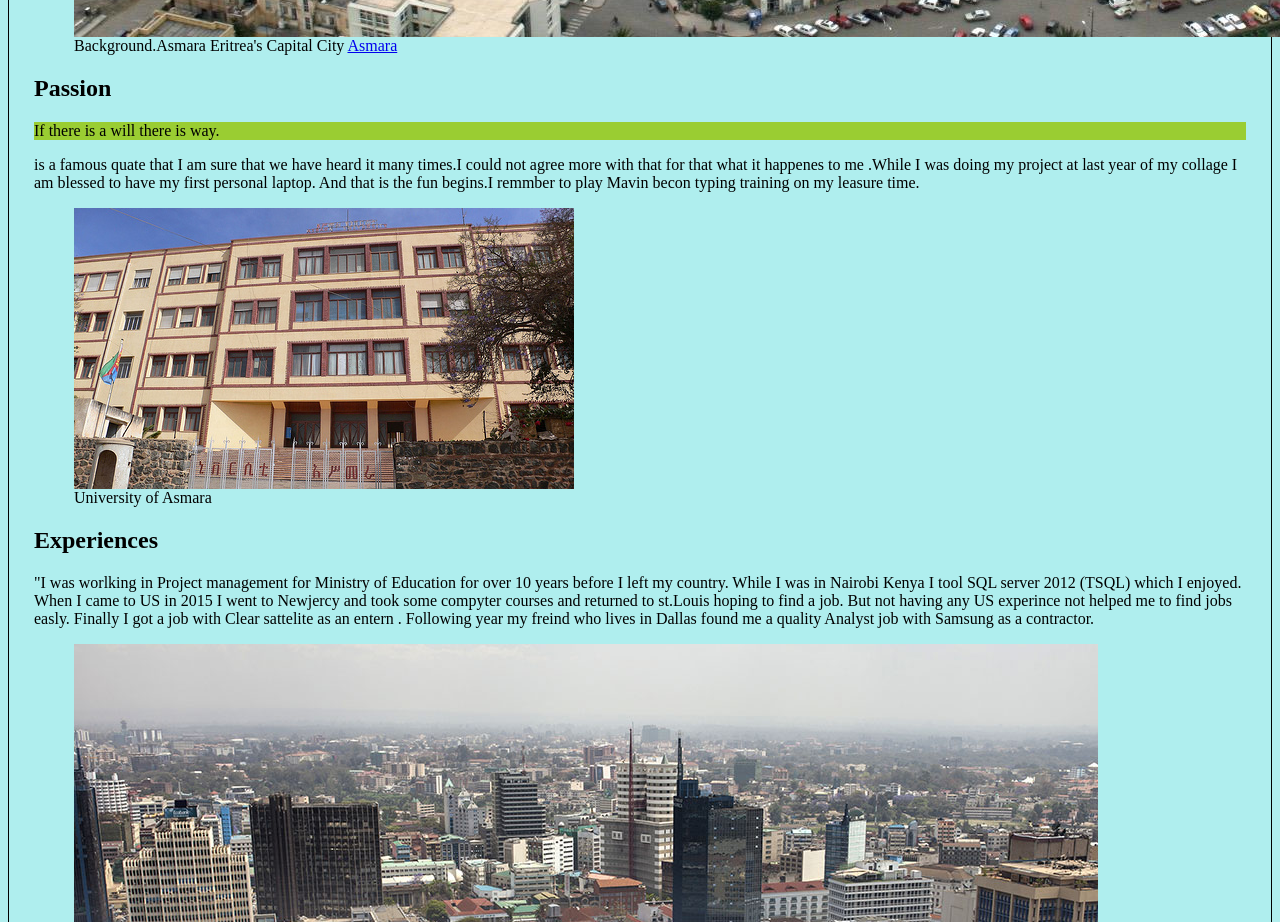
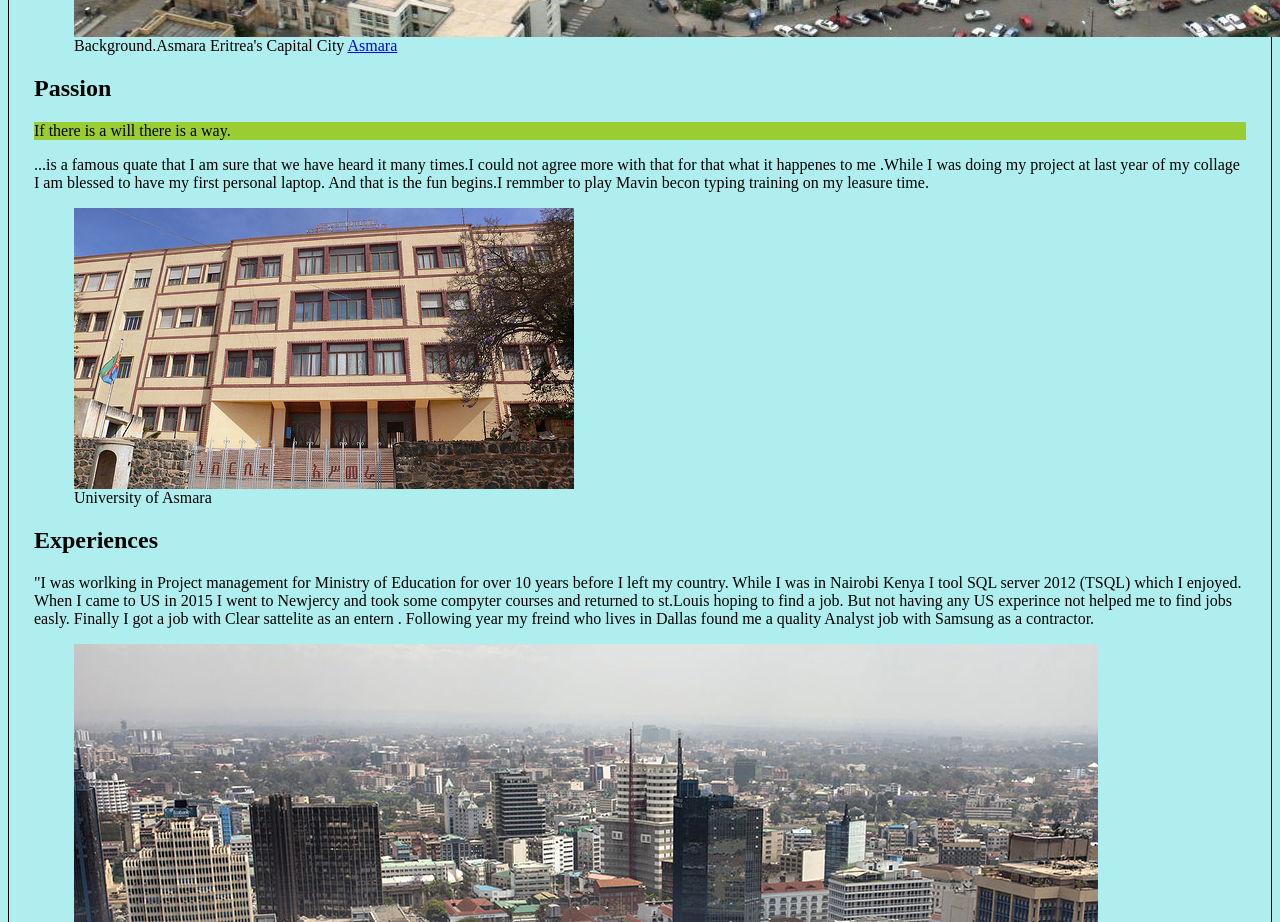
Before and after one commit to zematian/html-me-something, a plain HTML site: page index.html in a window 1280 px wide. Shown: the part 1160-2082 px from the top of the page. Drawn offline with Linux system fonts and the light colour scheme.

Commit message:
finish work on the somthing html

```diff
--- a/index.html
+++ b/index.html
@@ -35,9 +35,9 @@
                 <a name="Passion"></a>
                 <h2>Passion</h2>
                 <div class="intro">
-                        <p id="quate">If there is a will there is way.</p>
+                        <p id="quate">If there is a will there is a way.</p>
                  </div>
-                <p> is a famous quate that I am sure that we have heard it many times.I
+                <p> ...is a famous quate that I am sure that we have heard it many times.I
                     could not agree more with that for that what it happenes to me .While I was doing my project at last
                     year of my collage I am blessed to have my first personal laptop. And that is the fun begins.I remmber
                     to play Mavin becon typing training on my leasure time. </p>
--- a/styles1.css
+++ b/styles1.css
@@ -6,14 +6,17 @@ h1 {
     color: navy;
     margin-left: 20px;
 }
+
 body {
     border: 1px solid black;
     padding: 25px;
     background-color: paleturquoise;
 }
+
 .Background {
     background-color: gray;
 }
+
 #quate {
     background-color: yellowgreen;
 }
```
